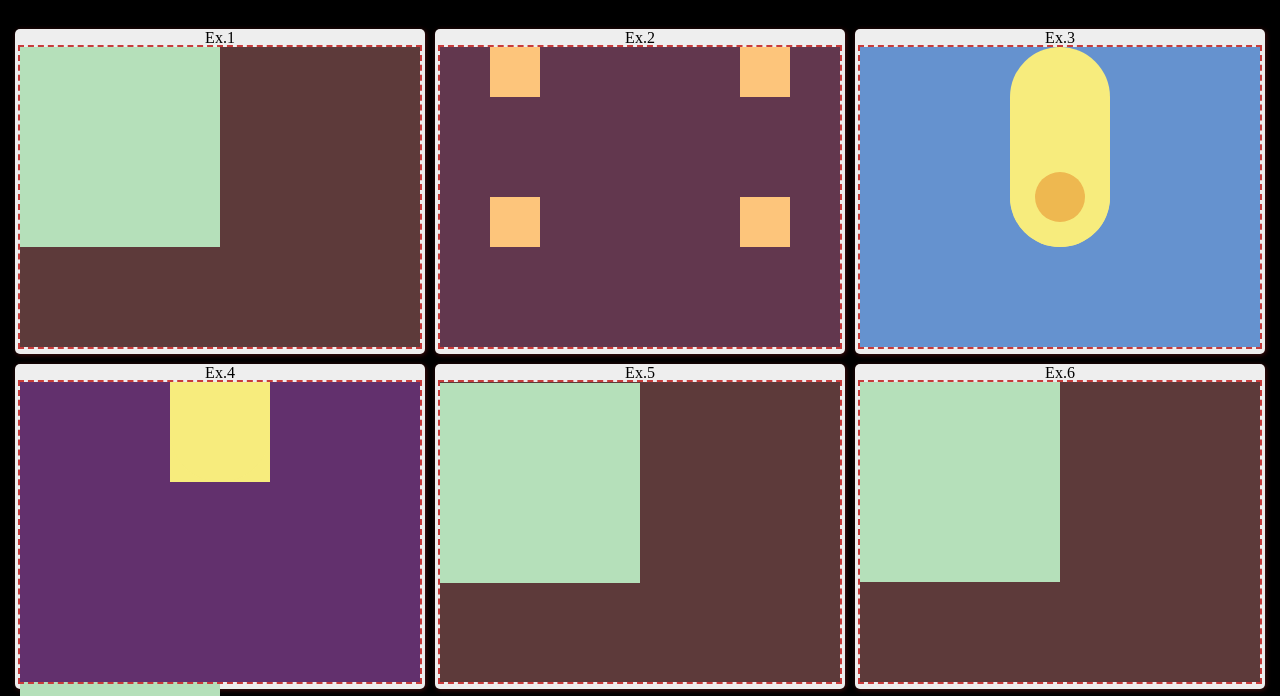
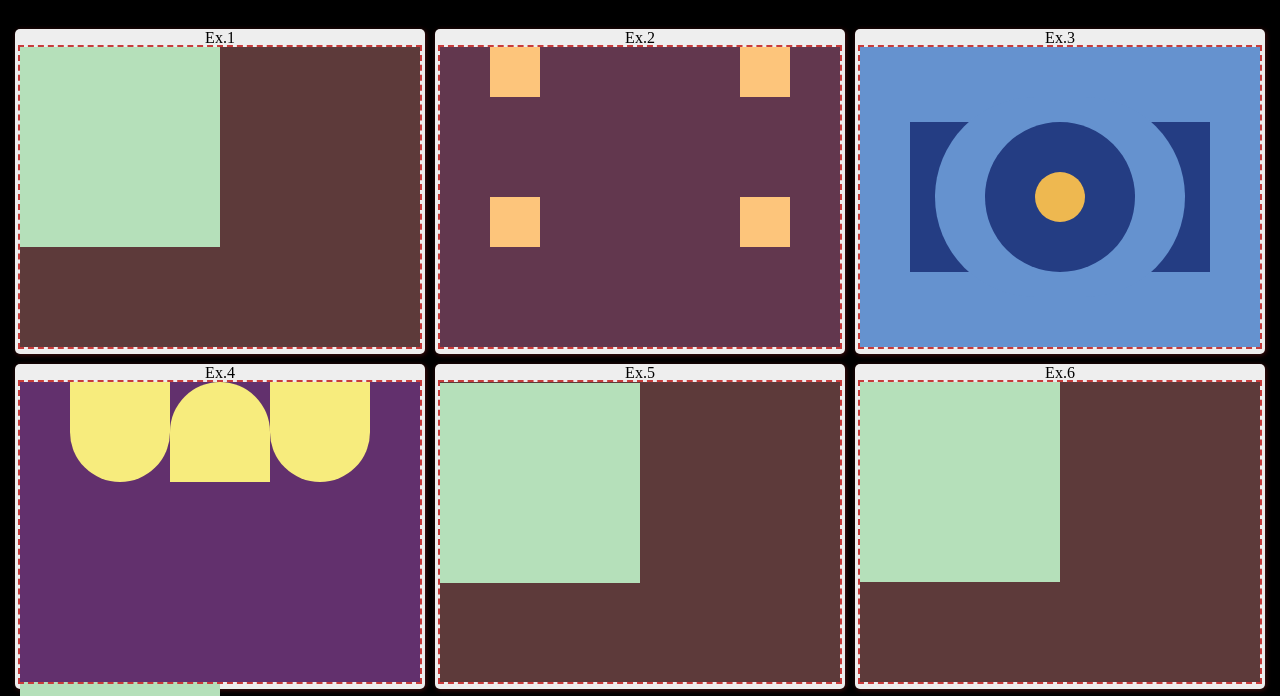
Before and after one commit to polinakazmirchuk/flex, a plain HTML site: page index.html in a window 1280 px wide. Shown: the part 61-757 px from the top of the page. Drawn offline with Linux system fonts and the light colour scheme.

Commit message:
виконала вправу 4

```diff
--- a/index.html
+++ b/index.html
@@ -127,9 +127,9 @@
       <div class="battle__field">
         <div class="body__ex-1">
           <div class="body-4">
-            <div class="box1"></div>
-            <div class="box2"></div>
-            <div class="box3"></div>
+            <div class="box1-4"></div>
+            <div class="box2-4"></div>
+            <div class="box3-4"></div>
           </div>
           <div class="div__ex-1"></div>
           <style>
@@ -141,21 +141,21 @@
               justify-content: center;
               align-content: center;
             }
-            .box1 {
+            .box1-4 {
               background: #f7ec7d;
               width: 100px;
               height: 100px;
               border-radius: 0 0 50px 50px;
             }
 
-            .box2 {
+            .box2-4 {
               width: 100px;
               height: 100px;
               background: #f7ec7d;
               align-self: flex-start;
               border-radius: 50px 50px 0 0;
             }
-            .box3 {
+            .box3-4 {
               width: 100px;
               height: 100px;
               background: #f7ec7d;
```
